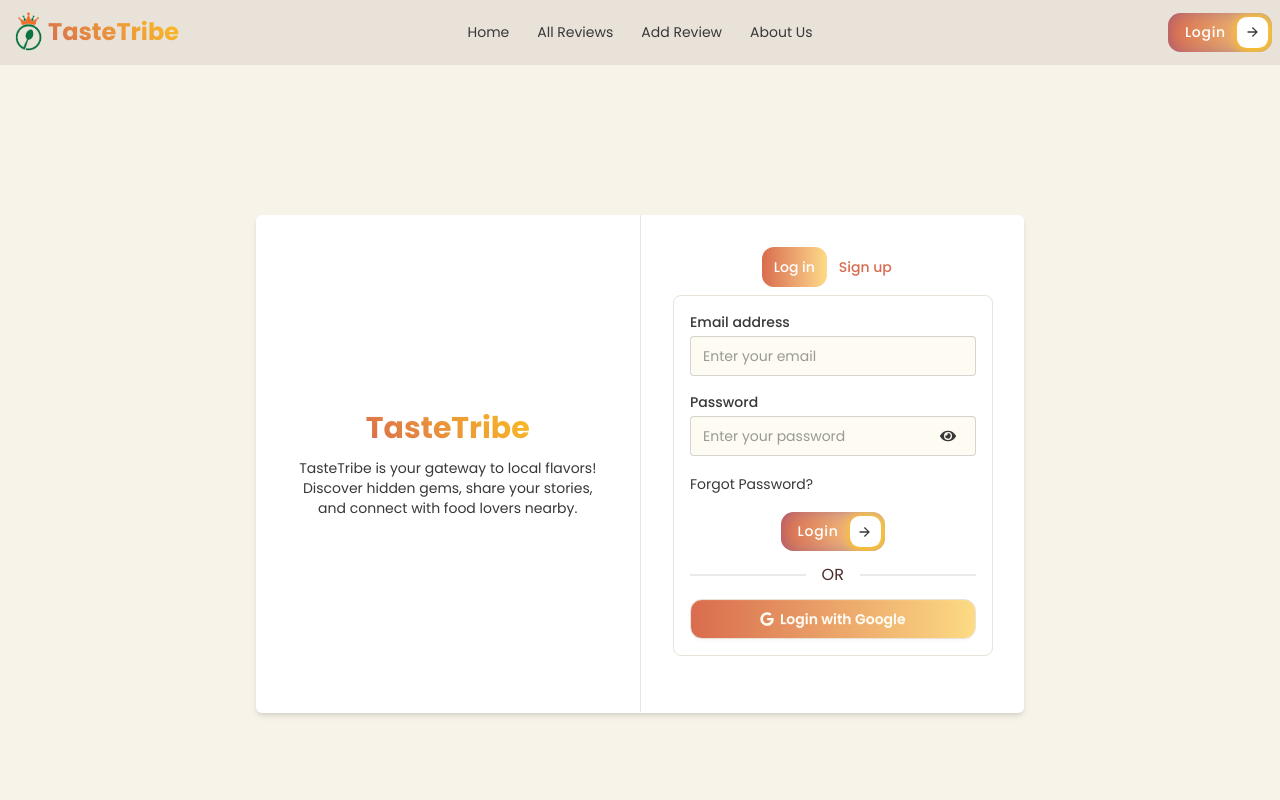
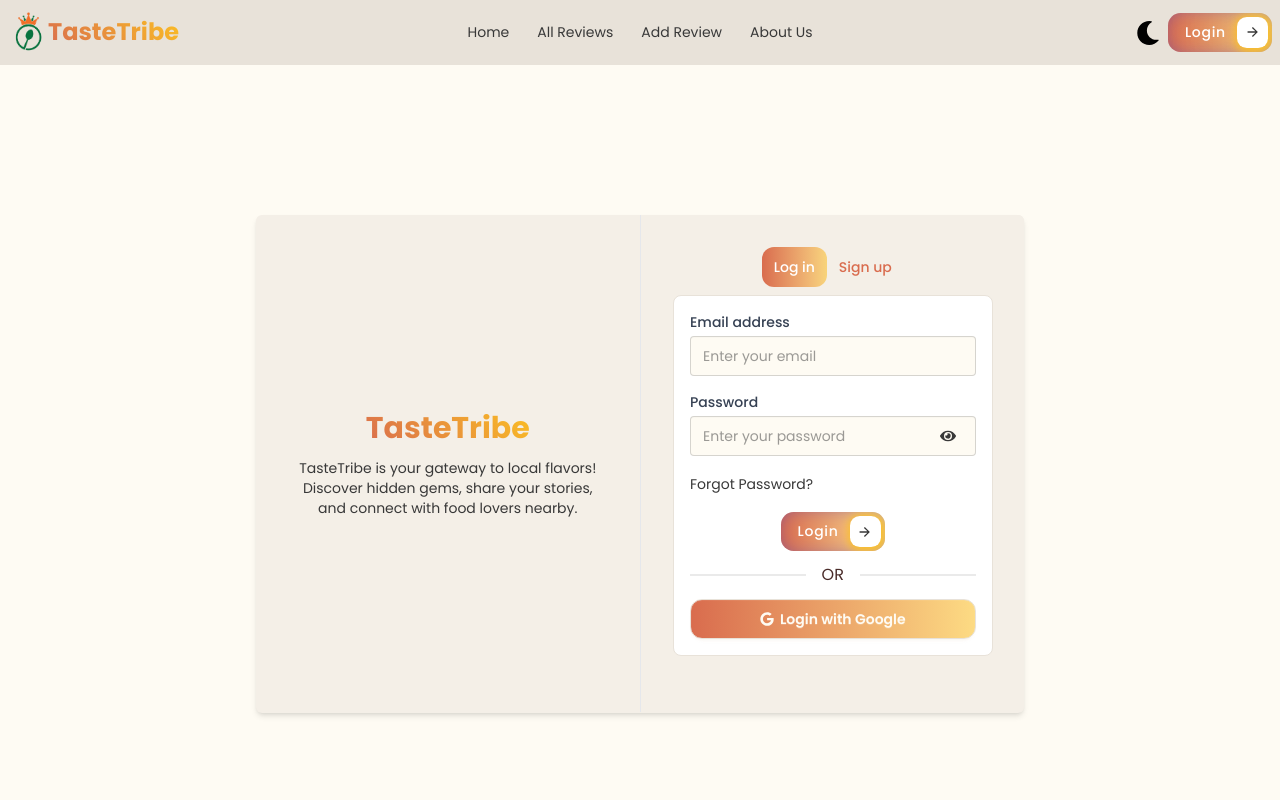
Before and after one commit to Samiul-Alam-Shanto/A10-Taste_Tribe_Client, a React (Vite) app: page /auth in a window 1280 px wide. Shown: the top 800 px of the page. Built offline with nearby package versions, Linux system fonts and the light colour scheme; no server answers.

Commit message:
readme file added with the theme toggle and other improvements in the ui ux

```diff
--- a/index.html
+++ b/index.html
@@ -5,7 +5,7 @@
     <link rel="icon" type="image/svg+xml" href="./src/assets/Logo_Bg.png" />
     <meta name="viewport" content="width=device-width, initial-scale=1.0" />
     <title>Home - TasteTribe</title>
-    <html data-theme="light"></html>
+    <!-- <html data-theme="dark"></html> -->
   </head>
   <body>
     <div id="root"></div>
--- a/src/components/Navbar.jsx
+++ b/src/components/Navbar.jsx
@@ -1,5 +1,5 @@
 import React from "react";
-import { FaLeaf } from "react-icons/fa";
+import { FaLeaf, FaMoon, FaSun } from "react-icons/fa";
 import { Link, NavLink } from "react-router";
 import logo from "../assets/TasteTribe_Logo.png";
 import AuthBtn from "./Buttons/AuthBtn";
@@ -7,9 +7,11 @@ import useAuth from "../hooks/useAuth";
 import toast from "react-hot-toast";
 import LogoutBtn from "./Buttons/LogoutBtn";
 import { Slide } from "react-awesome-reveal";
+import useThemeToggle from "../hooks/useThemeToggle";
 
 const Navbar = () => {
   const { user, logOut } = useAuth();
+  const { theme, toggleTheme } = useThemeToggle();
 
   const handleLogOut = () => {
     logOut()
@@ -82,6 +84,15 @@ const Navbar = () => {
           </div>
 
           <div className="navbar-end">
+            <label className="swap px-2 swap-rotate">
+              <input
+                type="checkbox"
+                onChange={toggleTheme}
+                checked={theme === "dark"}
+              />
+              <FaSun className="swap-on fill-current w-6 h-6" />
+              <FaMoon className="swap-off text-black w-6 h-6" />
+            </label>
             {user ? (
               <div className="dropdown dropdown-end">
                 <label tabIndex={0} className="btn btn-ghost btn-circle avatar">
@@ -118,12 +129,9 @@ const Navbar = () => {
                     </Link>
                   </li>
 
-                  <div
-                    onClick={handleLogOut}
-                    className="hover:bg-linear-to-r from-[#d96c4e] to-[#fbbf2490]"
-                  >
+                  <span className="w-5" onClick={handleLogOut}>
                     <LogoutBtn />
-                  </div>
+                  </span>
                 </ul>
               </div>
             ) : (
--- a/src/hooks/Axios/useAxiosPublic.jsx
+++ b/src/hooks/Axios/useAxiosPublic.jsx
@@ -1,10 +1,15 @@
 import axios from "axios";
 
 const axiosPublic = axios.create({
-  baseURL: "https://taste-tribe-server-rouge.vercel.app/",
+  baseURL: import.meta.env.VITE_API_URL,
 });
 const useAxiosPublic = () => {
   return axiosPublic;
 };
 
 export default useAxiosPublic;
+
+// import.meta.env.VITE_API_URL
+
+// VITE_API_URL=http://localhost:5000
+// VITE_API_URL=https://taste-tribe-server-rouge.vercel.app
--- /dev/null
+++ b/src/hooks/useThemeToggle.jsx
@@ -0,0 +1,17 @@
+import { useState, useEffect } from "react";
+
+const useThemeToggle = () => {
+  const [theme, setTheme] = useState(
+    () => localStorage.getItem("theme") || "light"
+  );
+  useEffect(() => {
+    document.documentElement.setAttribute("data-theme", theme);
+    localStorage.setItem("theme", theme);
+  }, [theme]);
+  const toggleTheme = () => {
+    setTheme((prevTheme) => (prevTheme === "light" ? "dark" : "light"));
+  };
+  return { theme, toggleTheme };
+};
+
+export default useThemeToggle;
--- a/src/index.css
+++ b/src/index.css
@@ -24,6 +24,23 @@
 
   --color-base-200: #f4efe7; /* For Card/Modal backgrounds */
   --color-base-300: #e8e2d9; /* For Borders / Dividers */
+}
+
+@plugin "daisyui/theme" {
+  name: "dark";
+
+  --color-primary: #f4a77a; /* Soft Terracotta Glow */
+  --color-accent: #f5c86f; /* Muted Amber Gold */
+  --color-base-100: #1e1b18; /* Deep Espresso Background */
+  --color-base-content: #f5ede3; /* Light Sand Text */
+  --color-secondary: #8b5e56; /* Warm Clay Brown */
+
+  --color-primary-content: #1e1b18; /* Dark Text on Primary Buttons */
+  --color-secondary-content: #fefbf3; /* Light Text on Secondary Buttons */
+  --color-accent-content: #1e1b18; /* Dark Text on Amber Accent */
+
+  --color-base-200: #2b2622; /* For Cards / Containers */
+  --color-base-300: #3a332f; /* For Borders / Dividers */
 }
 
 * {
--- a/src/layouts/MainLayout.jsx
+++ b/src/layouts/MainLayout.jsx
@@ -31,7 +31,7 @@ const MainLayout = () => {
       <header>
         <Navbar />
       </header>
-      <main className="bg-[#f7f3e8] py-16 min-h-[80vh]">
+      <main className="bg-base-100 py-16 min-h-[80vh]">
         {isRouting ? <UniversalSpinner /> : <Outlet />}
       </main>
       <footer>
--- a/src/pages/Authentication/AuthPage.jsx
+++ b/src/pages/Authentication/AuthPage.jsx
@@ -4,8 +4,8 @@ import Register from "./Register";
 
 const AuthPage = () => {
   return (
-    <div className="min-h-screen flex items-center justify-center py-20 ">
-      <div className="bg-white w-[90%] max-w-3xl rounded-md shadow-md flex flex-col md:flex-row overflow-hidden">
+    <div className="min-h-screen flex items-center  justify-center py-20 ">
+      <div className="bg-base-200 w-[90%] max-w-3xl rounded-md shadow-md flex flex-col md:flex-row overflow-hidden">
         {/* Left Side */}
         <div
           data-aos="flip-down"
@@ -21,7 +21,7 @@ const AuthPage = () => {
         {/* Right Side */}
         <div
           data-aos="flip-up"
-          className="flex-1 bg-white border-t md:border-t-0 md:border-l border-gray-200 p-8"
+          className="flex-1 bg-base-200 border-t md:border-t-0 md:border-l border-gray-200 p-8"
         >
           {/* Tabs */}
           <div role="tablist" className="tabs tabs-lifted justify-center mb-6">
--- a/src/pages/Authentication/Login.jsx
+++ b/src/pages/Authentication/Login.jsx
@@ -51,7 +51,7 @@ const Login = () => {
       <div>
         <form onSubmit={handleSubmit(handleLogIn)} className="space-y-4">
           <div>
-            <label className="block text-sm font-medium text-base-content mb-1">
+            <label className="block text-sm font-medium text-gray-700 mb-1">
               Email address
             </label>
             <input
@@ -68,7 +68,7 @@ const Login = () => {
           </div>
 
           <div>
-            <label className="block text-sm font-medium text-base-content mb-1">
+            <label className="block text-sm font-medium text-gray-700 mb-1">
               Password
             </label>
             <div className="relative">
@@ -104,7 +104,7 @@ const Login = () => {
           </div>
 
           <div>
-            <Link className="text-sm text-base-content hover:text-primary">
+            <Link className="text-sm text-accent-content hover:text-primary">
               Forgot Password?
             </Link>
           </div>
--- a/src/pages/Authentication/Register.jsx
+++ b/src/pages/Authentication/Register.jsx
@@ -164,10 +164,10 @@ const Register = () => {
       </div>
 
       <div className="text-center">
-        <div className="divider text-base-content">OR</div>
+        <div className="divider  text-secondary">OR</div>
         <button
           onClick={handleGoogleSignIn}
-          className="btn custom-gradient rounded-xl text-primary-content w-full border-[#e5e5e5]"
+          className="btn custom-gradient rounded-xl text-primary-content w-full border-base-300"
         >
           <FaGoogle />
           SignUp with Google
```
Also changed, not shown: 1 other file (tests, documents, lock files or other folders).
